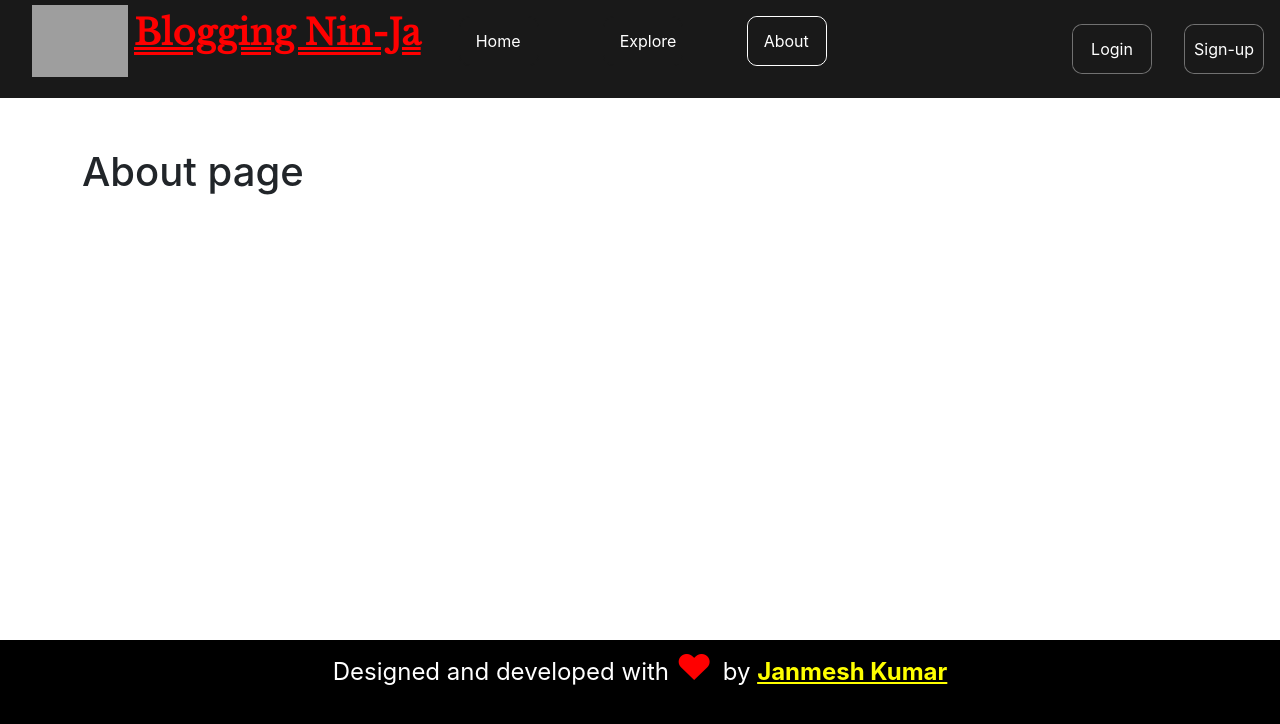
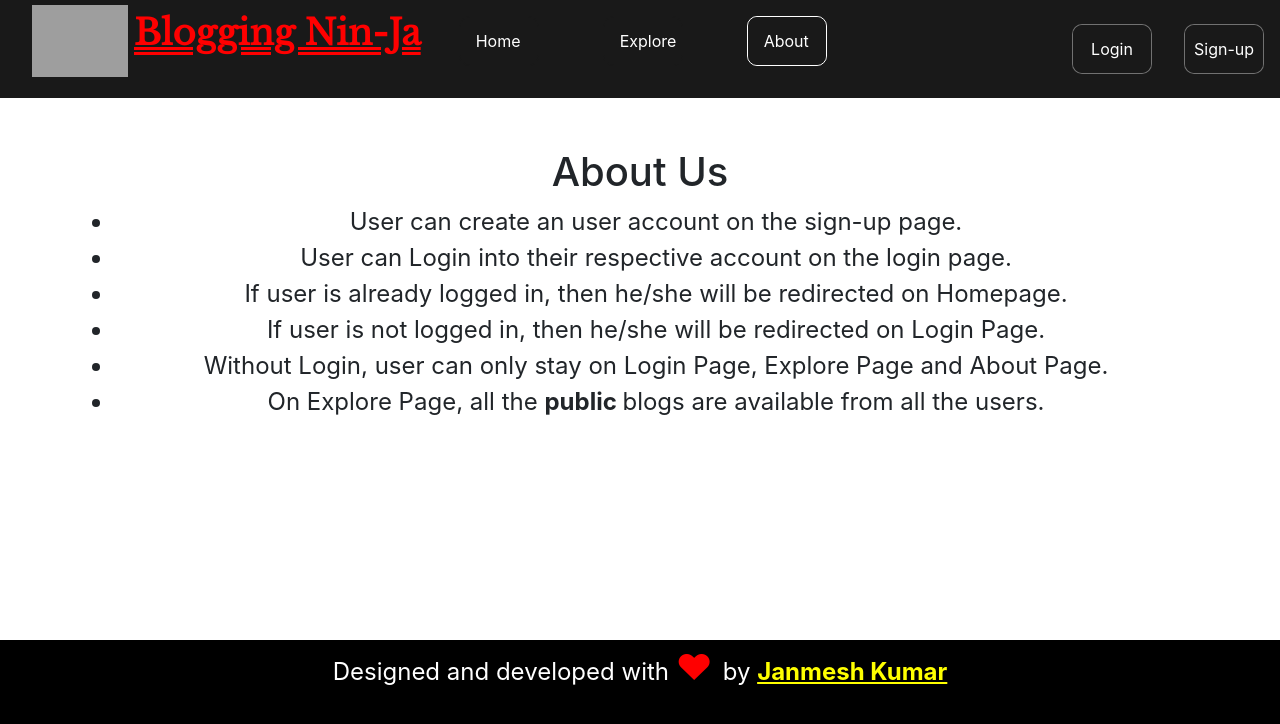
Before and after one commit to janmesh799/Blogging-NinJa, a React (Create React App) app in the folder client/: page /about in a window 1280 px wide. Shown: the top 724 px of the page. Built offline with nearby package versions, Linux system fonts and the light colour scheme; grey boxes are pictures that could not be loaded; a web font is replaced by a local one.

Commit message:
updated about.jsx file

```diff
--- a/client/src/components/About/About.jsx
+++ b/client/src/components/About/About.jsx
@@ -2,9 +2,17 @@ import React from "react";
 import "./About.scss";
 const About = () => {
   return (
-    <>
-      <h1>About page</h1>
-    </>
+    <div>
+      <h1 style={{ textAlign: "center" }}> About Us </h1>
+      <ul style={{display:"flex",textAlign:"center",flexDirection:"column",fontSize:"1.5em"}}>
+        <li>User can create an user account on the sign-up page.</li>
+        <li>User can Login into their respective account on the login page.</li>
+        <li>If user is already logged in, then he/she will be  redirected on Homepage.</li>
+        <li>If user is not logged in, then he/she will be redirected on Login Page.</li>
+        <li>Without Login, user can only stay on Login Page, Explore Page and About Page.</li>
+        <li>On Explore Page, all the <b> public </b> blogs are available from all the users.</li>
+      </ul>
+    </div>
   );
 };
 
```
